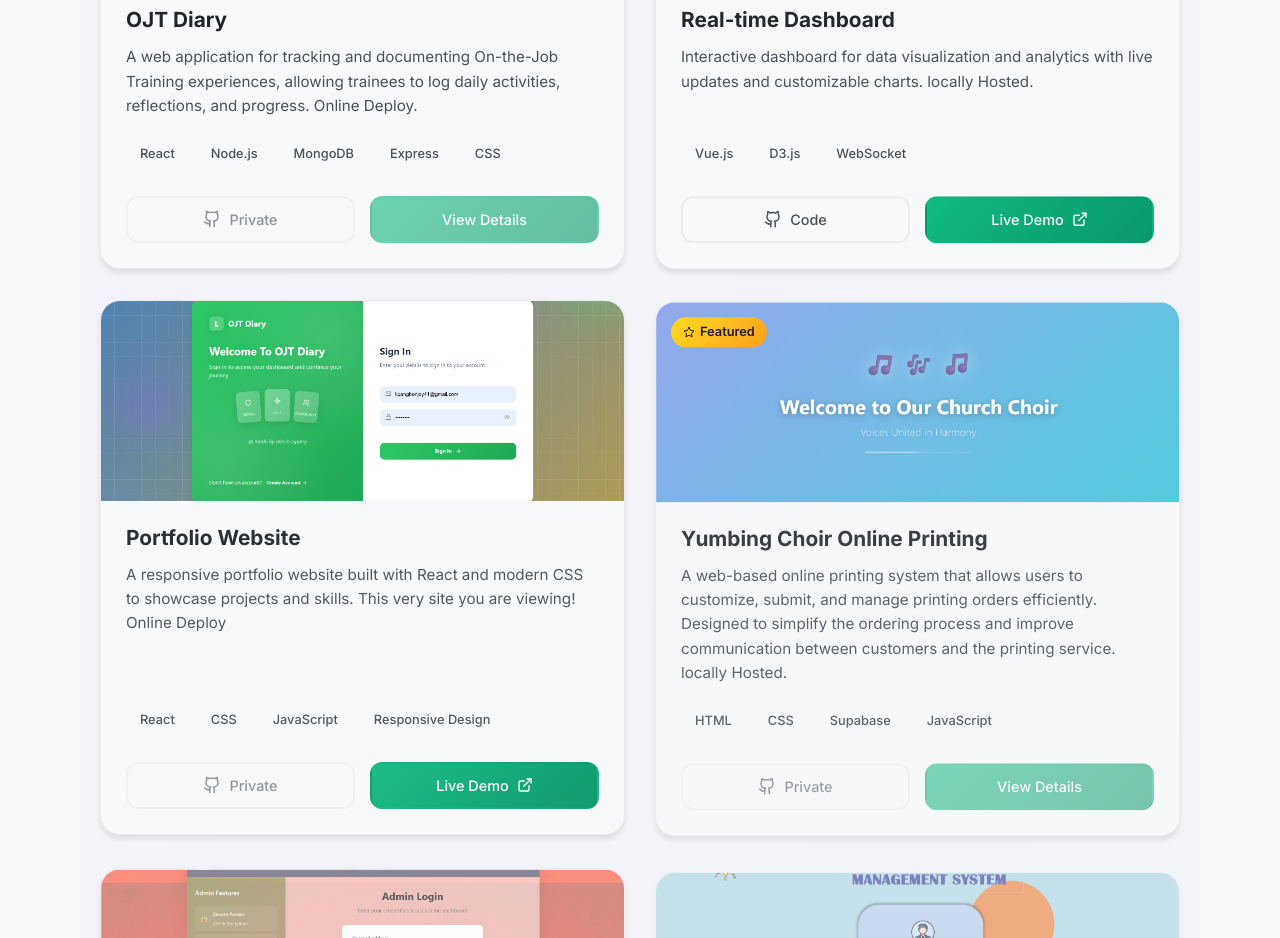
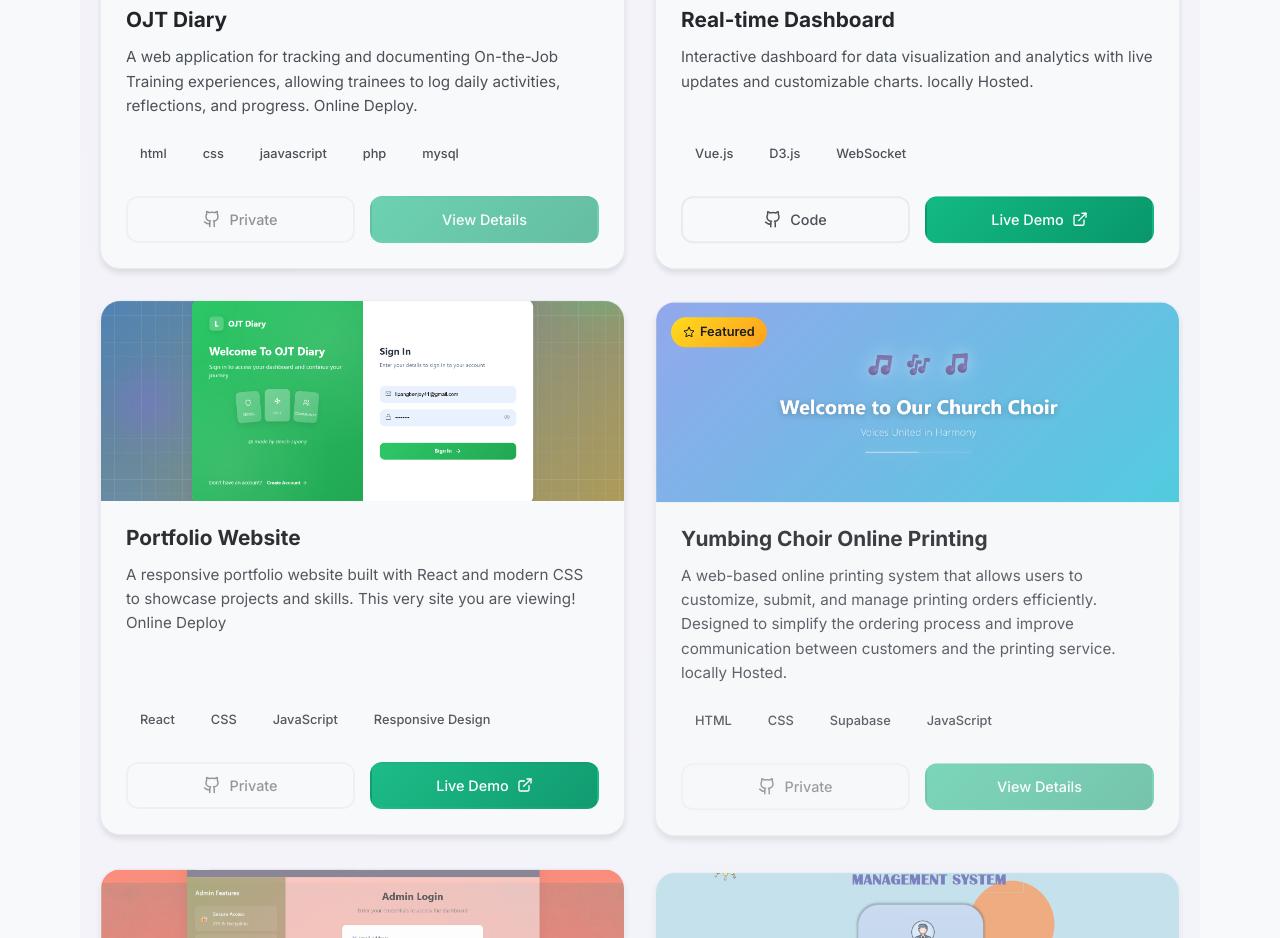
Before and after one commit to Benchkwuasaki/my-portfolio, a React (Vite) app: page / in a window 1280 px wide. Shown: the part 5120-6058 px from the top of the page. Built offline with nearby package versions, Linux system fonts and the light colour scheme.

Commit message:
push update

```diff
--- a/src/components/Projects.jsx
+++ b/src/components/Projects.jsx
@@ -38,7 +38,7 @@ const Projects = () => {
       id: 3,
       title: 'OJT Diary',
       description: 'A web application for tracking and documenting On-the-Job Training experiences, allowing trainees to log daily activities, reflections, and progress. Online Deploy.',
-      tags: ['React', 'Node.js', 'MongoDB', 'Express', 'CSS'],
+      tags: ['html','css','jaavascript','php','mysql'],
       image: ojtDiary,
       github: null,
       live: null,
```
